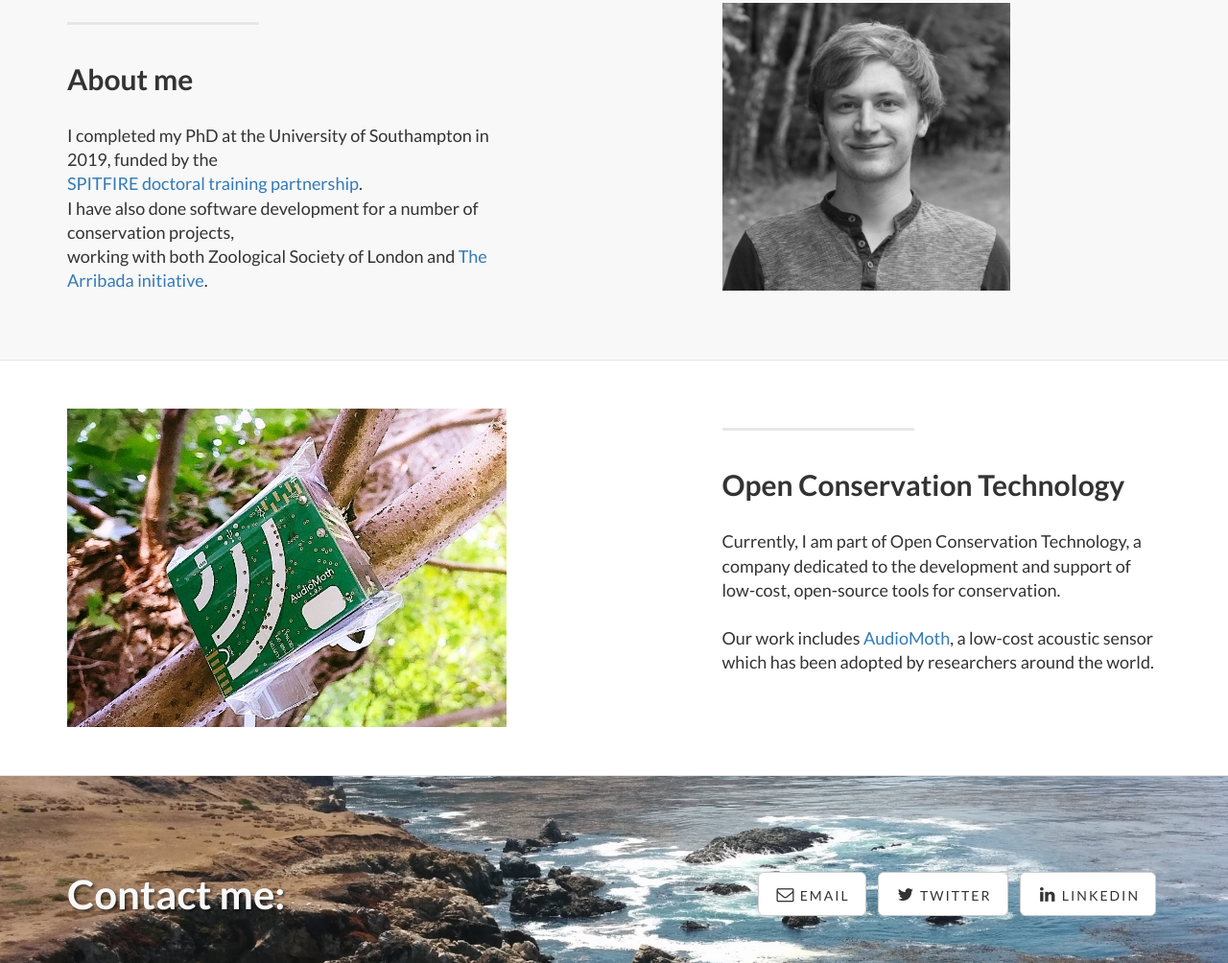
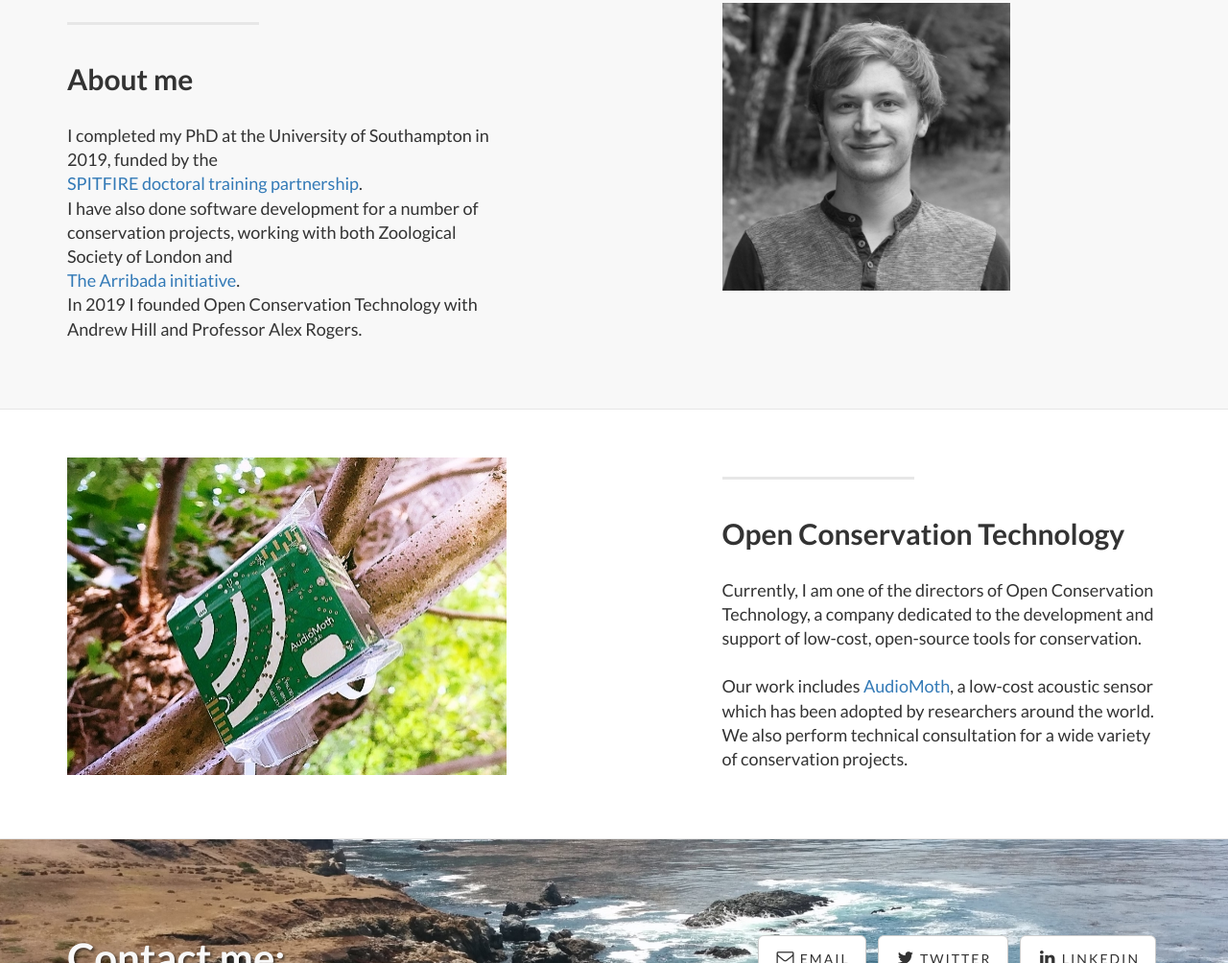
Before and after one commit to pcprince/pcprince.github.io, a plain HTML site: page index.html in a window 1280 px wide. Shown: the part 778-1782 px from the top of the page at 96% size. Drawn offline with Linux system fonts and the light colour scheme.

Commit message:
Update descriptions

```diff
--- a/index.html
+++ b/index.html
@@ -108,7 +108,7 @@
                     <hr class="section-heading-spacer">
                     <div class="clearfix"></div>
                     <h2 class="section-heading">About me</h2>
-			<p class="lead">I completed my PhD at the University of Southampton in 2019, funded by the</br><a target="_blank" href="http://www.spitfire.ac.uk/">SPITFIRE doctoral training partnership</a>.</br>I have also done software development for a number of conservation projects,</br>working with both Zoological Society of London and <a target="_blank" href="https://blog.arribada.org/">The Arribada initiative</a>.</p>
+			<p class="lead">I completed my PhD at the University of Southampton in 2019, funded by the</br><a target="_blank" href="http://www.spitfire.ac.uk/">SPITFIRE doctoral training partnership</a>.</br>I have also done software development for a number of conservation projects, working with both Zoological Society of London and</br><a target="_blank" href="https://blog.arribada.org/">The Arribada initiative</a>.</br>In 2019 I founded Open Conservation Technology with Andrew Hill and Professor Alex Rogers.</p>
                 </div>
                 <div class="col-lg-5 col-lg-offset-2 col-sm-6">
                     <img class="img-responsive" src="img/me.jpg" alt="" width="300" height="300">
@@ -129,8 +129,8 @@
                     <hr class="section-heading-spacer">
                     <div class="clearfix"></div>
                     <h2 class="section-heading">Open Conservation Technology</h2>
-                    <p class="lead">Currently, I am part of Open Conservation Technology, a company dedicated to the development and support of low-cost, open-source tools for conservation.</br></br>
-		    Our work includes <a target="_blank" href="http://www.openacousticdevices.info/">AudioMoth</a>, a low-cost acoustic sensor which has been adopted by researchers around the world.</br>
+                    <p class="lead">Currently, I am one of the directors of Open Conservation Technology, a company dedicated to the development and support of low-cost, open-source tools for conservation.</br></br>
+		    Our work includes <a target="_blank" href="http://www.openacousticdevices.info/">AudioMoth</a>, a low-cost acoustic sensor which has been adopted by researchers around the world. We also perform technical consultation for a wide variety of conservation projects.</br>
                 </div>
                 <div class="col-lg-5 col-sm-pull-6  col-sm-6">
                     <img class="img-responsive" src="img/deployed.jpg" alt="">
```
